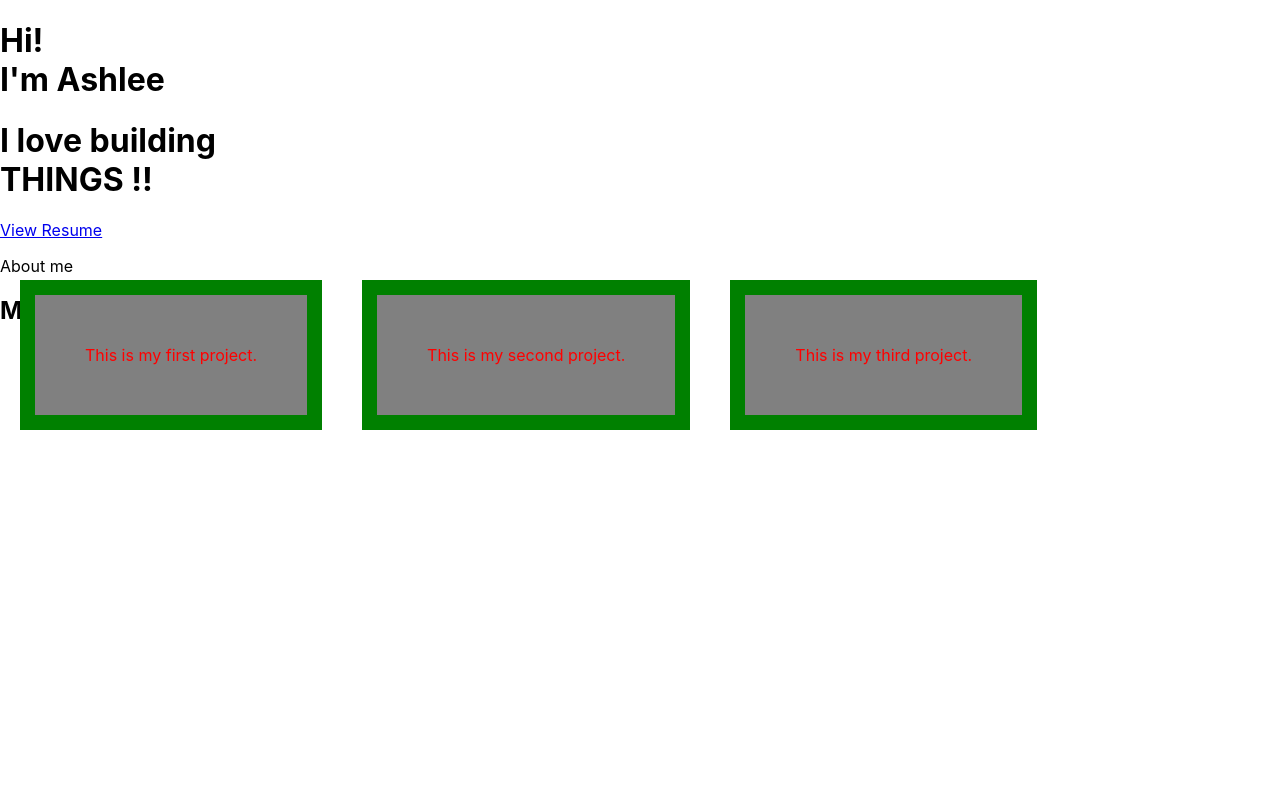
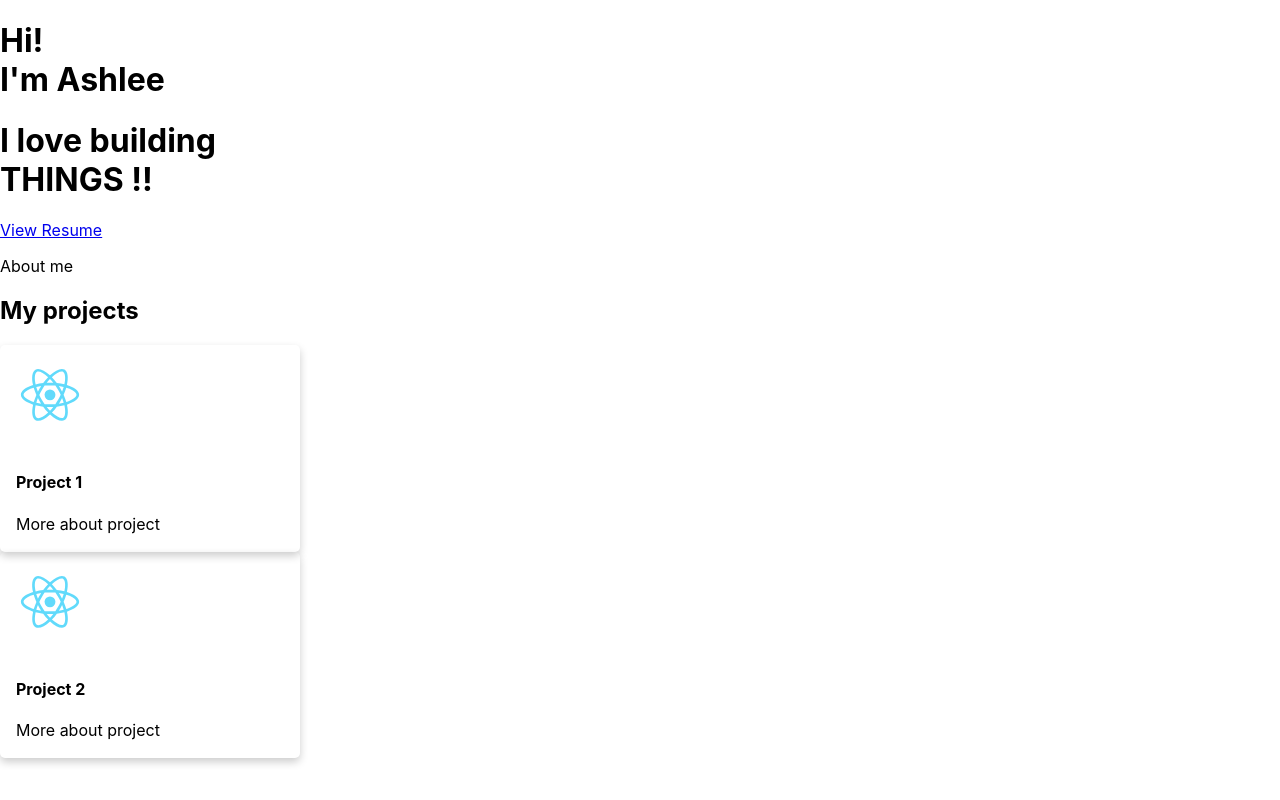
Before and after one commit to aekupor/me, a React (Create React App) app in the folder website/: page / in a window 1280 px wide. Built offline with nearby package versions, Linux system fonts and the light colour scheme.

Commit message:
Create hover card

```diff
--- a/website/src/components/projects.jsx
+++ b/website/src/components/projects.jsx
@@ -1,15 +1,30 @@
 import React, { Component } from 'react'
 import '../css/project.css'
+import logo from '../logo.svg'
 
 export default class Projects extends Component {
   render() {
     return (
       <div>
-        <h2>My projects</h2>
+        <div>
+          <h2>My projects</h2>
+        </div>
 
-        <span className="project">This is my first project.</span>
-        <span className="project">This is my second project.</span>
-        <span className="project">This is my third project.</span>
+        <div class="card">
+          <img class="logo" src={logo} alt="Logo" />
+          <div class="container">
+            <h4><b>Project 1</b></h4>
+            <p>More about project</p>
+          </div>
+        </div>
+
+        <div class="card">
+          <img class="logo" src={logo} alt="Logo" />
+          <div class="container">
+            <h4><b>Project 2</b></h4>
+            <p>More about project</p>
+          </div>
+        </div>
       </div>
     )
   }
--- a/website/src/css/project.css
+++ b/website/src/css/project.css
@@ -1,13 +1,23 @@
-.project {
-  color: red;
+.card {
+  /* Add shadows to create the "card" effect */
+  box-shadow: 0 4px 8px 0 rgba(0,0,0,0.2);
+  transition: 0.3s;
   width: 300px;
-  border: 15px solid green;
-  padding: 50px;
-  margin: 20px;
-  background-color: gray;
+  border-radius: 5px; /* 5px rounded corners */
 }
 
+/* On mouse-over, add a deeper shadow */
+.card:hover {
+  box-shadow: 0 8px 16px 0 rgba(0,0,0,0.2);
+}
 
-.project:hover {
-  color: yellow;
+/* Add some padding inside the card container */
+.container {
+  padding: 2px 16px;
 }
+
+img {
+  width: 100px;
+  height: 100px;
+  border-radius: 5px 5px 0 0; /* top left and top right rounded */
+}
```
